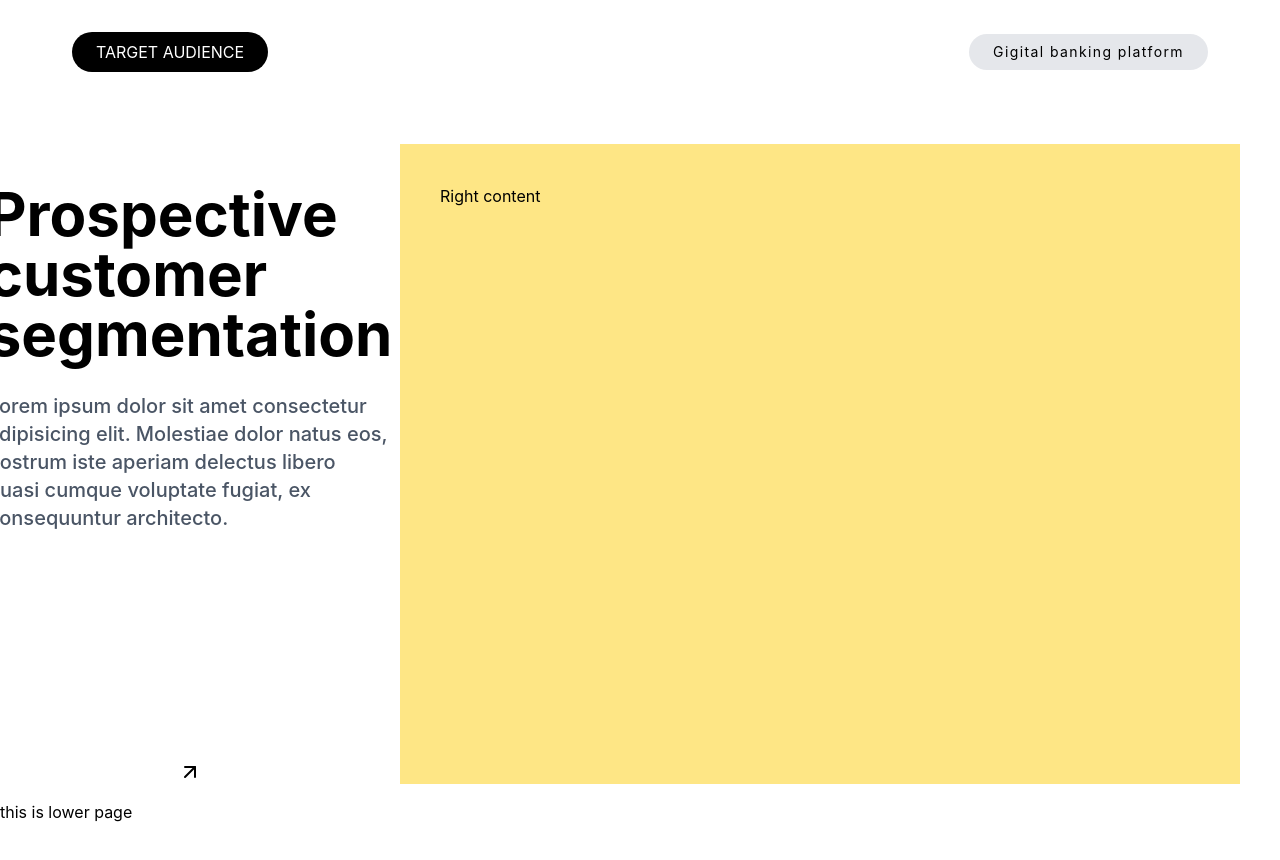
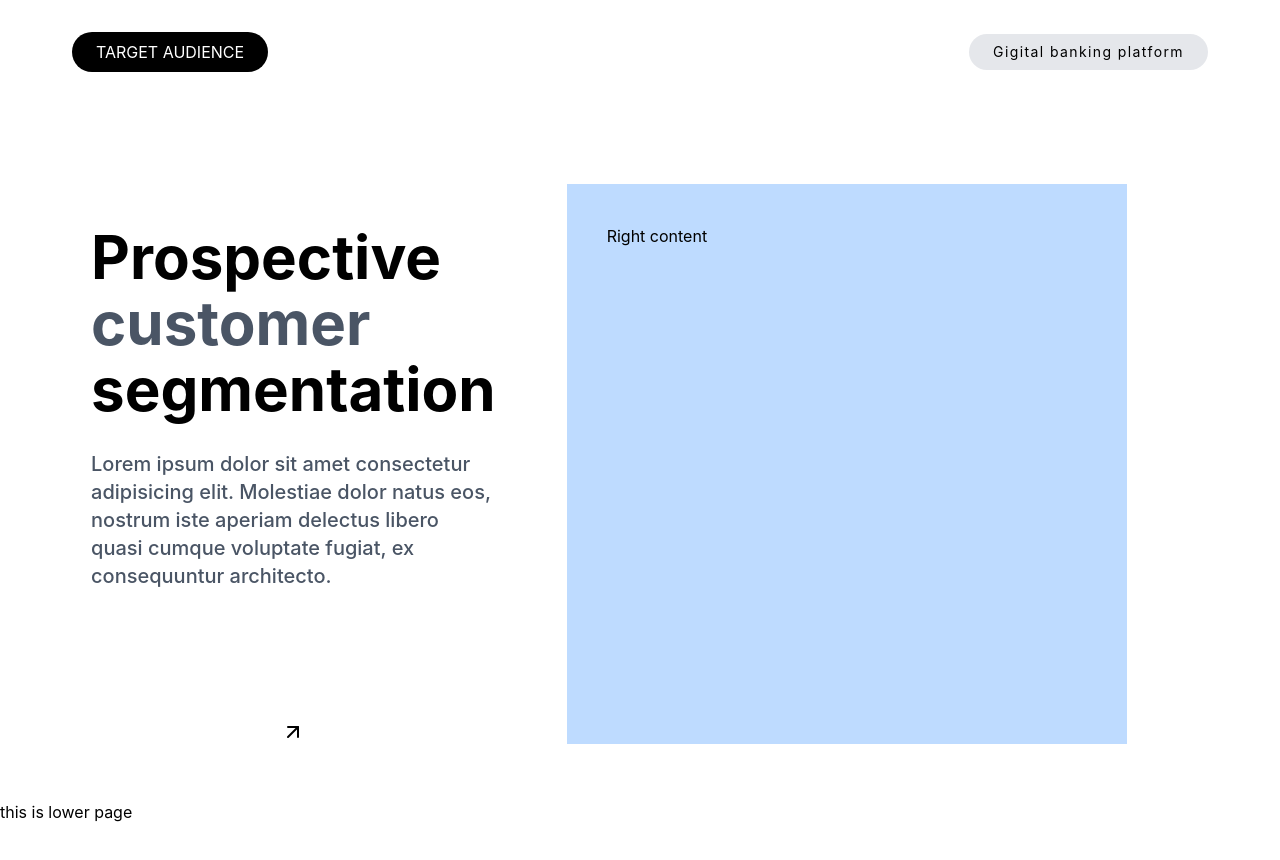
Before and after one commit to sufiyanabbu/UI-design-project, a React (Vite) app: page / in a window 1280 px wide. Shown: the top 860 px of the page. Built offline with nearby package versions, Linux system fonts and the light colour scheme.

Commit message:
Create page left-content components

```diff
--- a/src/Components/Page1/ Page1Content.jsx
+++ b/src/Components/Page1/ Page1Content.jsx
@@ -4,7 +4,7 @@ import RightContent from './RightContent'
 
 const  Page1Content = () => {
   return (
-    <div  className='py-10 px-10 flex items-center justify-evenly gap-15 h-[90vh] '>
+    <div  className='py-20 px-20 flex items-center justify-evenly gap-15 h-[90vh] '>
       <LeftContent />
       <RightContent />
     </div>
--- a/src/Components/Page1/LeftContent.jsx
+++ b/src/Components/Page1/LeftContent.jsx
@@ -5,10 +5,10 @@ const LeftContent = () => {
   return (
     <div className='h-full w-1/4 flex justify-between items-center flex-col '>
       <div className='p-10'>
-      <h3 className='mb-7 text-6xl font-bold'>Prospective <br /><span> customer </span><br />segmentation</h3>
+      <h3 className='mb-7 text-6xl font-bold leading-[1.1]'>Prospective <br /><span className='text-gray-600 rounded-full inline-block'> customer </span><br />segmentation</h3>
       <p className='text-xl font-medium text-gray-600'>Lorem ipsum dolor sit amet consectetur adipisicing elit. Molestiae dolor natus eos, nostrum iste aperiam delectus libero quasi cumque voluptate fugiat, ex consequuntur architecto.</p>
       </div>
-      <div><i><svg xmlns="http://www.w3.org/2000/svg" width="24" height="24" viewBox="0 0 24 24" fill="none" stroke="currentColor" stroke-width="2" stroke-linecap="round" stroke-linejoin="round" class="lucide lucide-arrow-up-right-icon lucide-arrow-up-right"><path d="M7 7h10v10"/><path d="M7 17 17 7"/></svg></i></div>
+      <div className='text-9xl'><i><svg xmlns="http://www.w3.org/2000/svg" width="24" height="24" viewBox="0 0 24 24" fill="none" stroke="currentColor" stroke-width="2" stroke-linecap="round" stroke-linejoin="round" class="lucide lucide-arrow-up-right-icon lucide-arrow-up-right"><path d="M7 7h10v10"/><path d="M7 17 17 7"/></svg></i></div>
           </div>
   )
 }
--- a/src/Components/Page1/RightContent.jsx
+++ b/src/Components/Page1/RightContent.jsx
@@ -2,7 +2,7 @@ import React from 'react'
 
 const RightContent = () => {
   return (
-    <div className='h-full w-3/4 bg-amber-200 p-10'>
+    <div className='h-full w-2/4 bg-blue-200 p-10'>
       <h3>Right content</h3>
     </div>
   )
```
